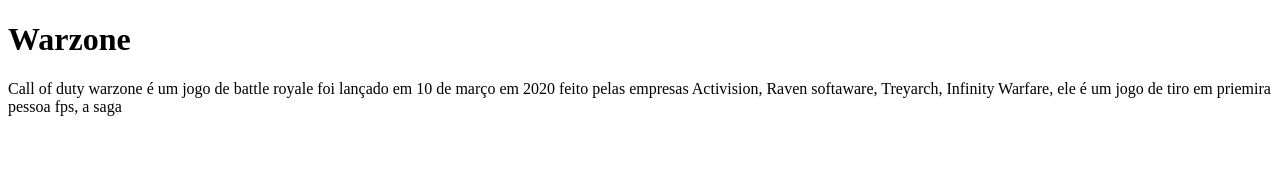
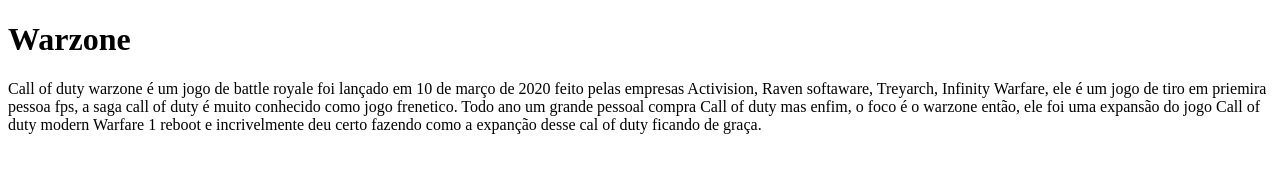
Before and after one commit to lucasGabrielCortez/meuBlog2C19, a plain HTML site: page index.html in a window 1280 px wide. Drawn offline with Linux system fonts and the light colour scheme.

Commit message:
Primeiro Paragrafo

```diff
--- a/index.html
+++ b/index.html
@@ -8,7 +8,7 @@
   <body>
     <h1>Warzone</h1>
     <h2></h2>
-    <p>Call of duty warzone é um jogo de battle royale foi lançado em 10 de março em 2020 feito pelas empresas Activision, Raven softaware, Treyarch, Infinity Warfare, ele é um jogo de tiro em priemira pessoa fps, a saga </p>
+    <p>Call of duty warzone é um jogo de battle royale foi lançado em 10 de março de 2020 feito pelas empresas Activision, Raven softaware, Treyarch, Infinity Warfare, ele é um jogo de tiro em priemira pessoa fps, a saga call of duty é muito conhecido como jogo frenetico. Todo ano um grande pessoal compra Call of duty mas enfim, o foco é o warzone então, ele foi uma expansão do jogo Call of duty modern Warfare 1 reboot e incrivelmente deu certo fazendo como a expanção desse cal of duty ficando de graça.  </p>
 
 
     </body>
```
